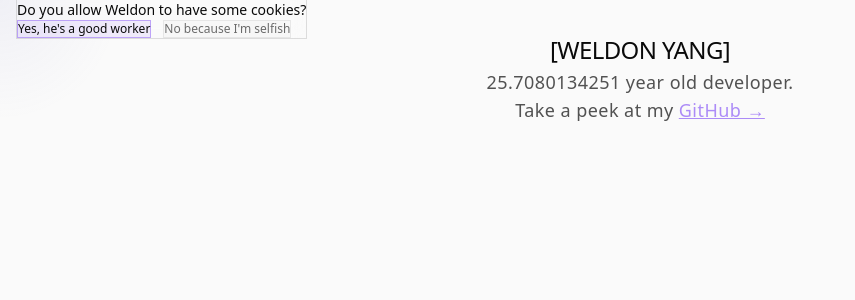
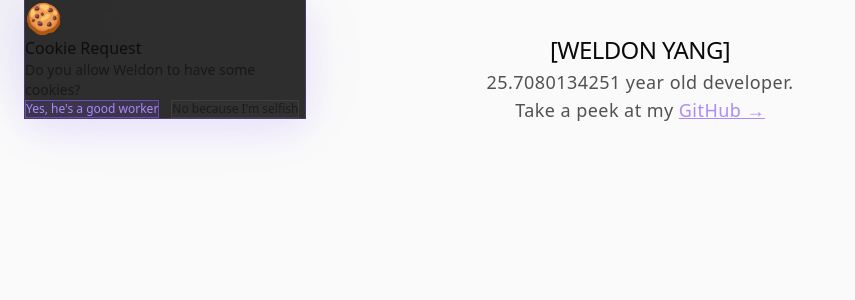
Before and after one commit to wxldon/weldonyang.com, a Next.js app: page / in a window 1280 px wide. Shown: the top 300 px of the page, without its empty margins (0-855 px from the left). Built offline with nearby package versions, Linux system fonts and the light colour scheme; a web font is replaced by a local one.

Commit message:
Improve cookie dropdown visual design

```diff
--- a/src/components/CookieParody.tsx
+++ b/src/components/CookieParody.tsx
@@ -8,7 +8,6 @@ export default function CookieParody() {
   const [dismissed, setDismissed] = useState(false);
 
   useEffect(() => {
-    // Show after a delay when page loads
     const timer = setTimeout(() => {
       setShow(true);
     }, 3500);
@@ -27,47 +26,66 @@ export default function CookieParody() {
     <AnimatePresence>
       {!dismissed && (
         <motion.div
-          className="fixed top-0 left-4 z-50"
-          initial={{ y: -200, opacity: 0 }}
+          className="fixed top-0 left-6 z-50"
+          initial={{ y: -250, opacity: 0 }}
           animate={{ y: 0, opacity: 1 }}
-          exit={{ y: -200, opacity: 0 }}
-          transition={{ type: "spring", stiffness: 100, damping: 15 }}
+          exit={{ y: -250, opacity: 0 }}
+          transition={{ type: "spring", stiffness: 80, damping: 14 }}
         >
           <div
-            className="border border-t-0 px-8 py-6"
+            className="border-x border-b px-10 py-8"
             style={{
-              backgroundColor: "rgba(255, 255, 255, 0.1)",
-              backdropFilter: "blur(10px)",
-              borderColor: "rgba(150, 150, 150, 0.3)",
-              borderRadius: 0,
+              backgroundColor: "rgba(10, 10, 10, 0.85)",
+              backdropFilter: "blur(20px)",
+              borderColor: "rgba(139, 92, 246, 0.3)",
+              boxShadow: "0 10px 40px rgba(139, 92, 246, 0.15), 0 0 80px rgba(139, 92, 246, 0.05)",
             }}
           >
-            <p className="text-sm mb-5">
+            {/* Cookie icon */}
+            <div className="text-3xl mb-4">
+              🍪
+            </div>
+
+            {/* Title */}
+            <p className="text-base mb-2 opacity-90">
+              Cookie Request
+            </p>
+
+            {/* Question */}
+            <p className="text-sm mb-6 opacity-60 max-w-[280px]">
               Do you allow Weldon to have some cookies?
             </p>
+
+            {/* Buttons */}
             <div className="flex flex-row gap-3">
-              <button
+              <motion.button
                 onClick={() => handleChoice("yes")}
-                className="px-4 py-2 text-xs border transition-colors hover:brightness-125"
+                className="px-5 py-2.5 text-xs border transition-all"
                 style={{
-                  borderColor: "rgba(139, 92, 246, 0.5)",
-                  backgroundColor: "rgba(139, 92, 246, 0.1)",
-                  borderRadius: 0,
+                  borderColor: "rgba(139, 92, 246, 0.6)",
+                  backgroundColor: "rgba(139, 92, 246, 0.15)",
+                  color: "#a78bfa",
                 }}
+                whileHover={{
+                  backgroundColor: "rgba(139, 92, 246, 0.3)",
+                  scale: 1.02,
+                }}
+                whileTap={{ scale: 0.98 }}
               >
                 Yes, he&apos;s a good worker
-              </button>
-              <button
+              </motion.button>
+              <motion.button
                 onClick={() => handleChoice("no")}
-                className="px-4 py-2 text-xs border transition-colors opacity-60 hover:opacity-100"
+                className="px-5 py-2.5 text-xs border transition-all opacity-50 hover:opacity-80"
                 style={{
-                  borderColor: "rgba(150, 150, 150, 0.3)",
-                  backgroundColor: "rgba(150, 150, 150, 0.05)",
-                  borderRadius: 0,
+                  borderColor: "rgba(255, 255, 255, 0.15)",
+                  backgroundColor: "rgba(255, 255, 255, 0.03)",
                 }}
+                whileHover={{ scale: 1.02 }}
+                whileTap={{ scale: 0.98 }}
               >
                 No because I&apos;m selfish
-              </button>
+              </motion.button>
             </div>
           </div>
         </motion.div>
```
